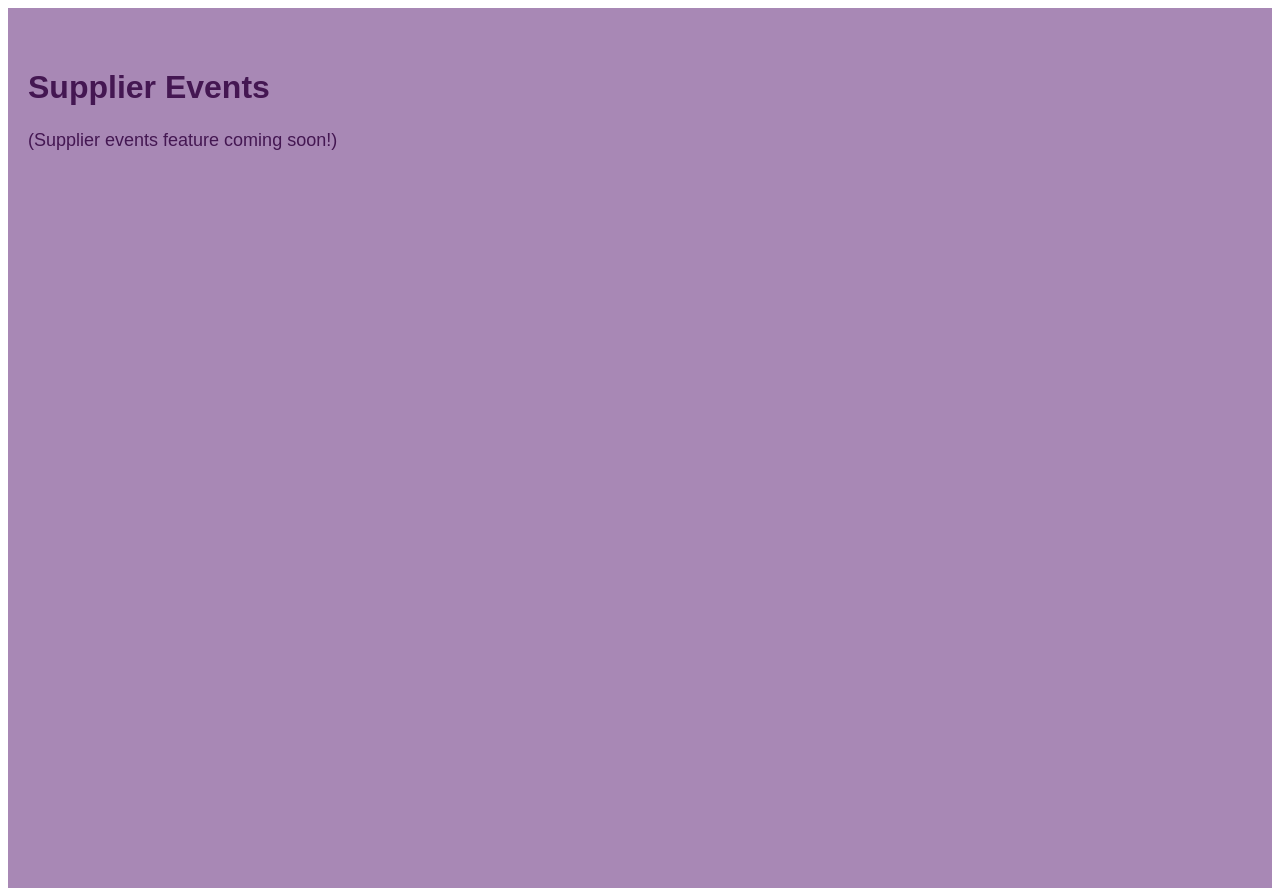
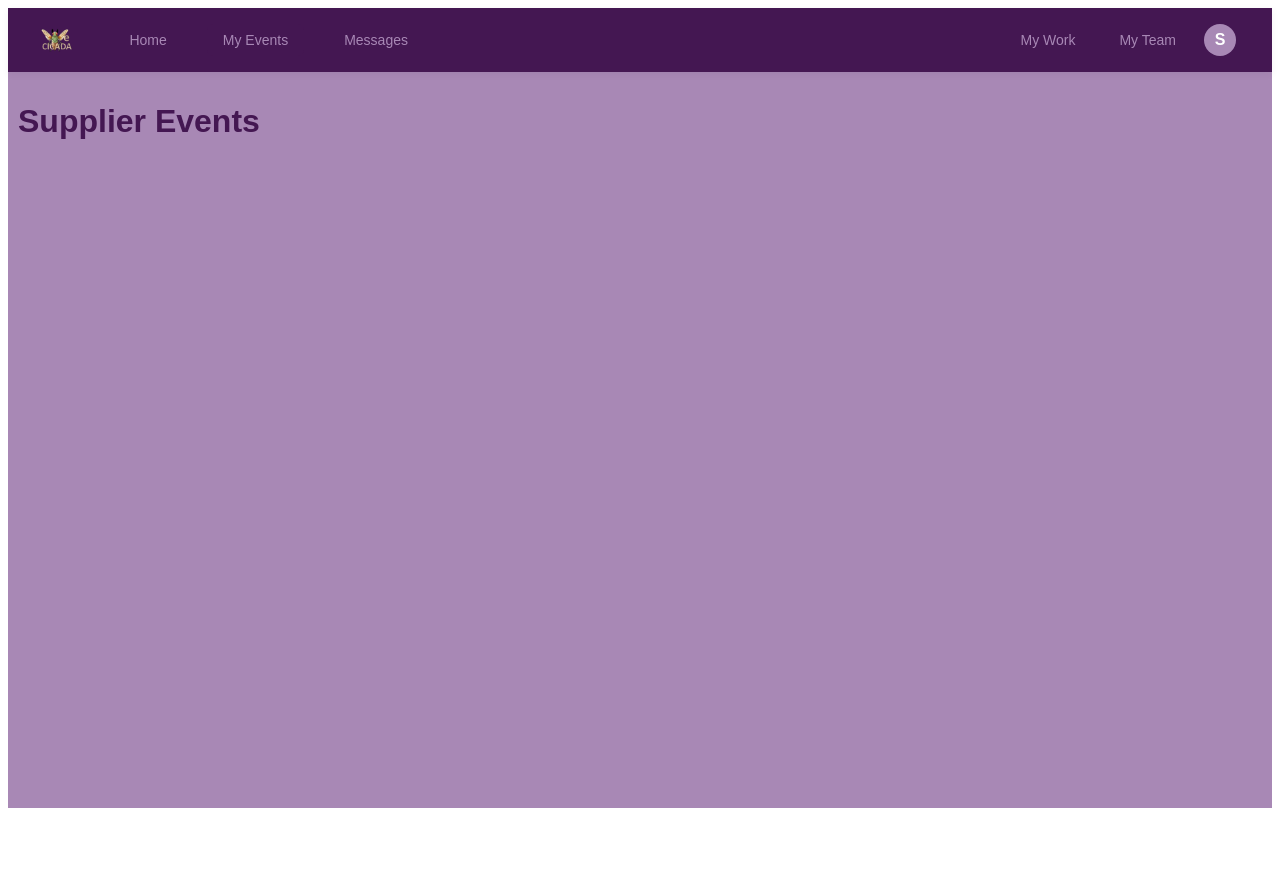
Before and after one commit to kbaid4/wecicada_mvp, a React (Create React App) app: page /SupplierEvents in a window 1280 px wide. After the commit the page ends 816 px from the top, so only its background shows below. Built offline with nearby package versions, Linux system fonts and the light colour scheme.

Commit message:
Restore SupplierEvents, update nav/UI, fix runtime, update deps

```diff
--- a/package.json
+++ b/package.json
@@ -3,7 +3,7 @@
   "version": "0.1.0",
   "private": true,
   "dependencies": {
-    "@supabase/supabase-js": "^2.49.9",
+    "@supabase/supabase-js": "^2.50.0",
     "@testing-library/dom": "^10.4.0",
     "@testing-library/jest-dom": "^6.6.3",
     "@testing-library/react": "^16.2.0",
--- a/src/components/SupplierEvents.js
+++ b/src/components/SupplierEvents.js
@@ -1,12 +1,187 @@
-import React from 'react';
+import React, { useState } from 'react';
+import { useNavigate } from 'react-router-dom';
+
+// UserAvatar component
+const UserAvatar = () => {
+  const [initial, setInitial] = useState('S');
+  React.useEffect(() => {
+    async function fetchInitial() {
+      let name = localStorage.getItem('supplierName') || localStorage.getItem('signupName') || 'Supplier';
+      try {
+        const { data: { user } } = await import('../supabaseClient').then(m => m.supabase.auth.getUser());
+        if (user) {
+          const { data: profile } = await import('../supabaseClient').then(m => m.supabase
+            .from('profiles')
+            .select('full_name')
+            .eq('id', user.id)
+            .single());
+          if (profile && profile.full_name) {
+            name = profile.full_name;
+          }
+        }
+      } catch {}
+      setInitial(name.charAt(0).toUpperCase());
+    }
+    fetchInitial();
+  }, []);
+  return (
+    <div
+      className="user-avatar"
+      style={{
+        width: '32px',
+        height: '32px',
+        borderRadius: '50%',
+        backgroundColor: '#A888B5',
+        color: 'white',
+        display: 'flex',
+        alignItems: 'center',
+        justifyContent: 'center',
+        fontWeight: 'bold',
+        fontSize: '16px',
+        flexShrink: 0,
+        cursor: 'pointer',
+        marginRight: '4px'
+      }}
+      title={initial}
+    >
+      {initial}
+    </div>
+  );
+};
+
+const mainNavItems = [
+  { name: 'Home', path: '/SupplierHomepage' },
+  { name: 'My Events', path: '/SupplierEvents' },
+  { name: 'Messages', path: '/SupplierMessagesPage' }
+];
+const userNavItems = [
+  { name: 'My Work', path: '/SupplierWork' },
+  { name: 'My Team', path: '/SupplierTeam' }
+];
 
 const SupplierEvents = () => {
+  const navigate = useNavigate();
+  const [activeNav, setActiveNav] = useState('My Events');
+
   return (
-    <div className="supplier-events-root" style={{ backgroundColor: '#A888B5', minHeight: '100vh', padding: '40px 20px', fontFamily: 'Arial, sans-serif', color: '#441752' }}>
-      <h1 className="supplier-events-title" style={{ fontSize: '32px', fontWeight: 'bold', marginBottom: '24px' }}>Supplier Events</h1>
-      <p className="supplier-events-desc" style={{ fontSize: '18px' }}>(Supplier events feature coming soon!)</p>
-      <style>{`
+    <div className="supplier-events-root" style={{ backgroundColor: '#A888B5', minHeight: '100vh', fontFamily: 'Arial, sans-serif', color: '#441752' }}>
+      <nav className="top-nav">
+        <div className="nav-section left">
+          <img
+            src={`${process.env.PUBLIC_URL}/images/landingpage/logo.png`}
+            alt="CITADA Logo"
+            className="nav-logo"
+          />
+          {mainNavItems.map(item => (
+            <button
+              key={item.name}
+              className={`nav-btn${activeNav === item.name ? ' active' : ''}`}
+              onClick={() => {
+                setActiveNav(item.name);
+                navigate(item.path);
+              }}
+            >
+              {item.name}
+            </button>
+          ))}
+        </div>
+        <div className="nav-section right" style={{ display: 'flex', alignItems: 'center', gap: '12px' }}>
+          {userNavItems.map(item => (
+            <button
+              key={item.name}
+              className="nav-btn"
+              onClick={() => {
+                setActiveNav(item.name);
+                navigate(item.path);
+              }}
+            >
+              {item.name}
+            </button>
+          ))}
+          <UserAvatar />
+        </div>
+      </nav>
+      <h1 className="supplier-events-title" style={{ fontSize: '32px', fontWeight: 'bold', marginBottom: '24px', padding: '10px' }}>Supplier Events</h1>
+      <style jsx>{`
+        body {
+          margin: 0;
+          padding: 0;
+        }
+        .top-nav {
+          margin-top: 0;
+          margin-bottom: 0;
+          padding-top: 0;
+          padding-bottom: 0;
+          display: flex;
+          justify-content: space-between;
+          align-items: center;
+          padding-left: 32px;
+          padding-right: 32px;
+          height: 64px;
+          background: #441752;
+          box-shadow: 0 2px 8px rgba(0,0,0,0.05);
+          position: sticky;
+          top: 0;
+          z-index: 100;
+        }
+        .nav-section {
+          display: flex;
+          align-items: center;
+          gap: 24px;
+        }
+        .nav-logo {
+          height: 28px;
+          margin-right: 16px;
+        }
+        .nav-btn {
+          padding: 8px 16px;
+          border: none;
+          background: none;
+          color: #A888B5;
+          font-size: 14px;
+          font-weight: 500;
+          cursor: pointer;
+          border-radius: 6px;
+          transition: all 0.2s ease;
+        }
+        .nav-btn:hover {
+          background: #A888B5;
+          color: #441752;
+        }
+        .nav-btn.active {
+          color: #A888B5;
+          background: #441752;
+        }
+        .user-avatar {
+          width: 32px;
+          height: 32px;
+          border-radius: 50%;
+          background-color: #A888B5;
+          color: white;
+          display: flex;
+          align-items: center;
+          justify-content: center;
+          font-weight: bold;
+          font-size: 16px;
+          flex-shrink: 0;
+          cursor: pointer;
+          margin-right: 4px;
+        }
+        @media (max-width: 900px) {
+          .supplier-events-root {
+            padding: 1rem;
+          }
+        }
         @media (max-width: 600px) {
+          .top-nav {
+            flex-direction: column;
+            height: auto;
+            padding: 8px 4px;
+            gap: 8px;
+          }
+          .nav-section {
+            gap: 8px;
+          }
           .supplier-events-root {
             padding: 16px 4px !important;
           }
```
Also changed, not shown: 1 other file (tests, documents, lock files or other folders).
